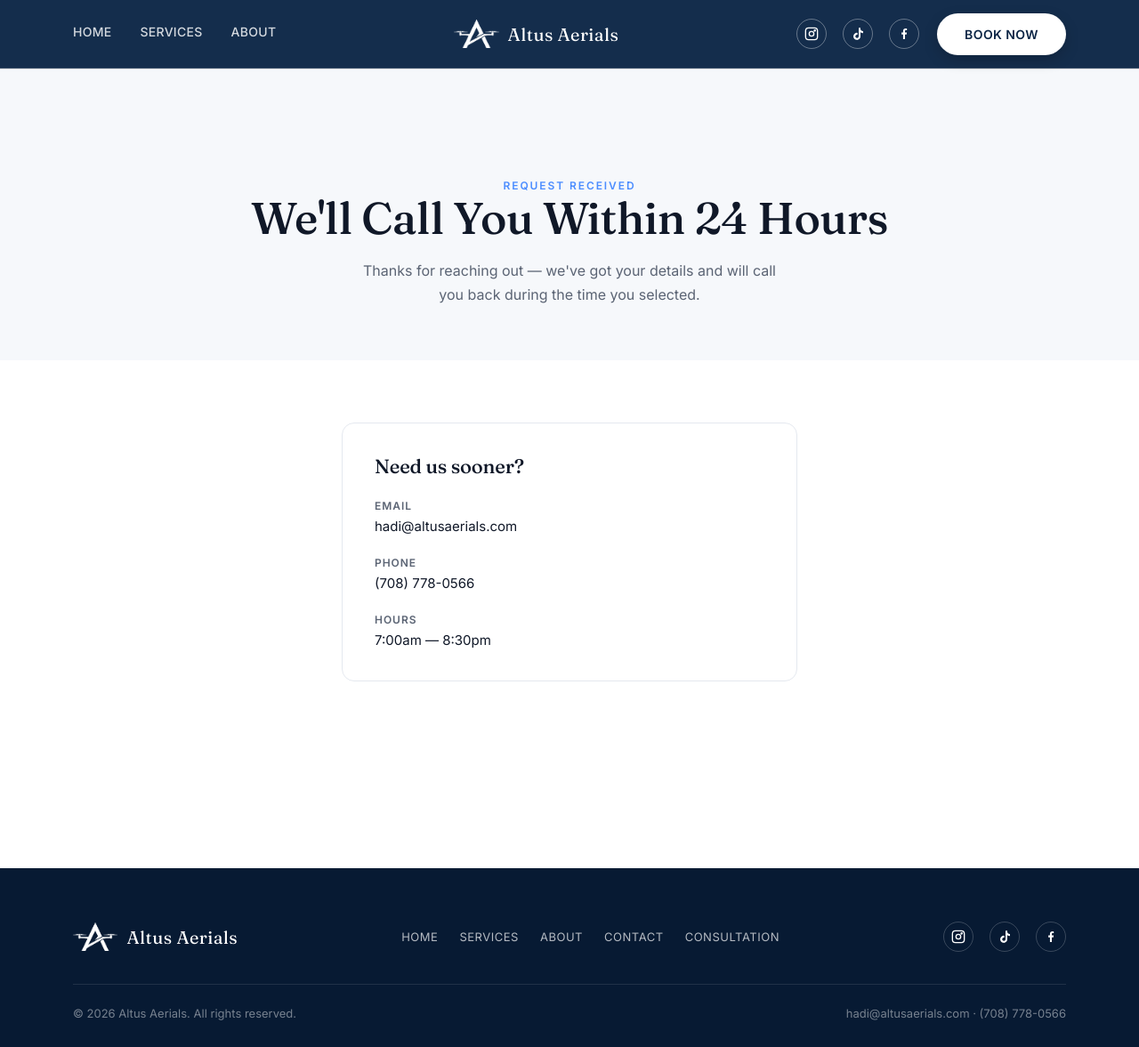
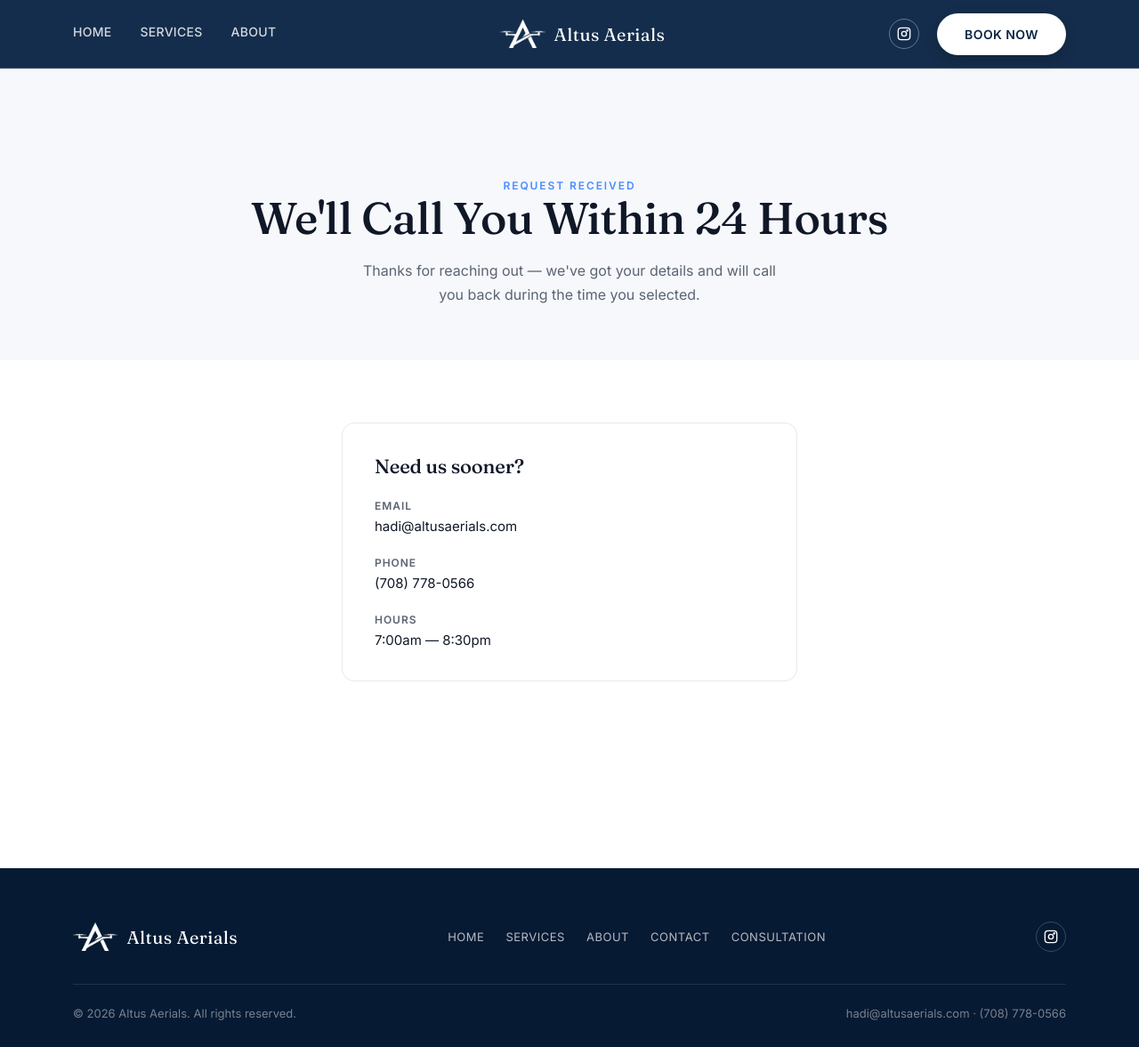
Before and after one commit to HadiAltusAerials/altus-aerials-site, a website: page site/consultation-confirm.html in a window 1280 px wide. Shown: the whole page at 89% size. Drawn offline with Linux system fonts and the light colour scheme.

Commit message:
Remove Facebook and TikTok links, keep Instagram only

```diff
--- a/site/consultation-confirm.html
+++ b/site/consultation-confirm.html
@@ -25,8 +25,8 @@
     <div class="header-right">
       <div class="socials">
         <a href="https://www.instagram.com/altusaerials/" aria-label="Instagram" target="_blank" rel="noopener"><svg viewBox="0 0 24 24" fill="none" stroke="currentColor" stroke-width="2"><rect x="2" y="2" width="20" height="20" rx="5"/><circle cx="12" cy="12" r="4"/><circle cx="17.5" cy="6.5" r="1"/></svg></a>
-        <a href="https://www.tiktok.com/@altusaerials" aria-label="TikTok" target="_blank" rel="noopener"><svg viewBox="0 0 24 24" fill="currentColor"><path d="M16.5 2h-3v14.2a2.8 2.8 0 1 1-2-2.68V10.4a6 6 0 1 0 5 5.92V9.3a7.5 7.5 0 0 0 4.5 1.5V7.6A4.5 4.5 0 0 1 16.5 2z"/></svg></a>
-        <a href="https://www.facebook.com/profile.php?id=61591853282817" aria-label="Facebook" target="_blank" rel="noopener"><svg viewBox="0 0 24 24" fill="currentColor"><path d="M13.5 21v-8h2.7l.4-3.2h-3.1V7.7c0-.9.3-1.6 1.6-1.6h1.7V3.2C16.5 3.1 15.5 3 14.4 3c-2.4 0-4 1.5-4 4.1v2.7H7.7V13h2.7v8h3.1z"/></svg></a>
+
+
       </div>
       <a href="/book.html" class="btn nav-cta">Book Now</a>
     </div>
@@ -74,8 +74,8 @@
       </nav>
       <div class="socials">
         <a href="https://www.instagram.com/altusaerials/" aria-label="Instagram" target="_blank" rel="noopener"><svg viewBox="0 0 24 24" fill="none" stroke="currentColor" stroke-width="2"><rect x="2" y="2" width="20" height="20" rx="5"/><circle cx="12" cy="12" r="4"/><circle cx="17.5" cy="6.5" r="1"/></svg></a>
-        <a href="https://www.tiktok.com/@altusaerials" aria-label="TikTok" target="_blank" rel="noopener"><svg viewBox="0 0 24 24" fill="currentColor"><path d="M16.5 2h-3v14.2a2.8 2.8 0 1 1-2-2.68V10.4a6 6 0 1 0 5 5.92V9.3a7.5 7.5 0 0 0 4.5 1.5V7.6A4.5 4.5 0 0 1 16.5 2z"/></svg></a>
-        <a href="https://www.facebook.com/profile.php?id=61591853282817" aria-label="Facebook" target="_blank" rel="noopener"><svg viewBox="0 0 24 24" fill="currentColor"><path d="M13.5 21v-8h2.7l.4-3.2h-3.1V7.7c0-.9.3-1.6 1.6-1.6h1.7V3.2C16.5 3.1 15.5 3 14.4 3c-2.4 0-4 1.5-4 4.1v2.7H7.7V13h2.7v8h3.1z"/></svg></a>
+
+
       </div>
     </div>
     <div class="footer-bottom">
```
